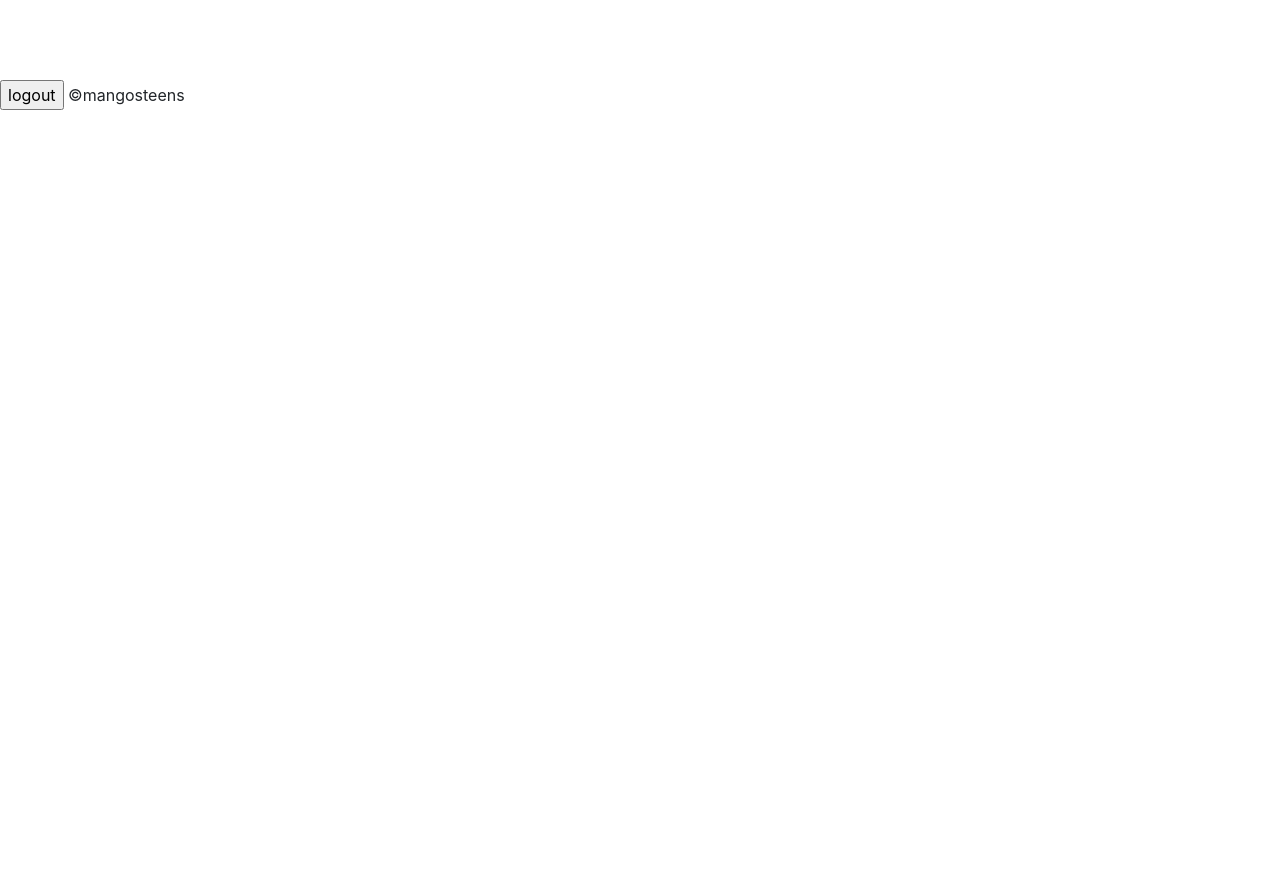
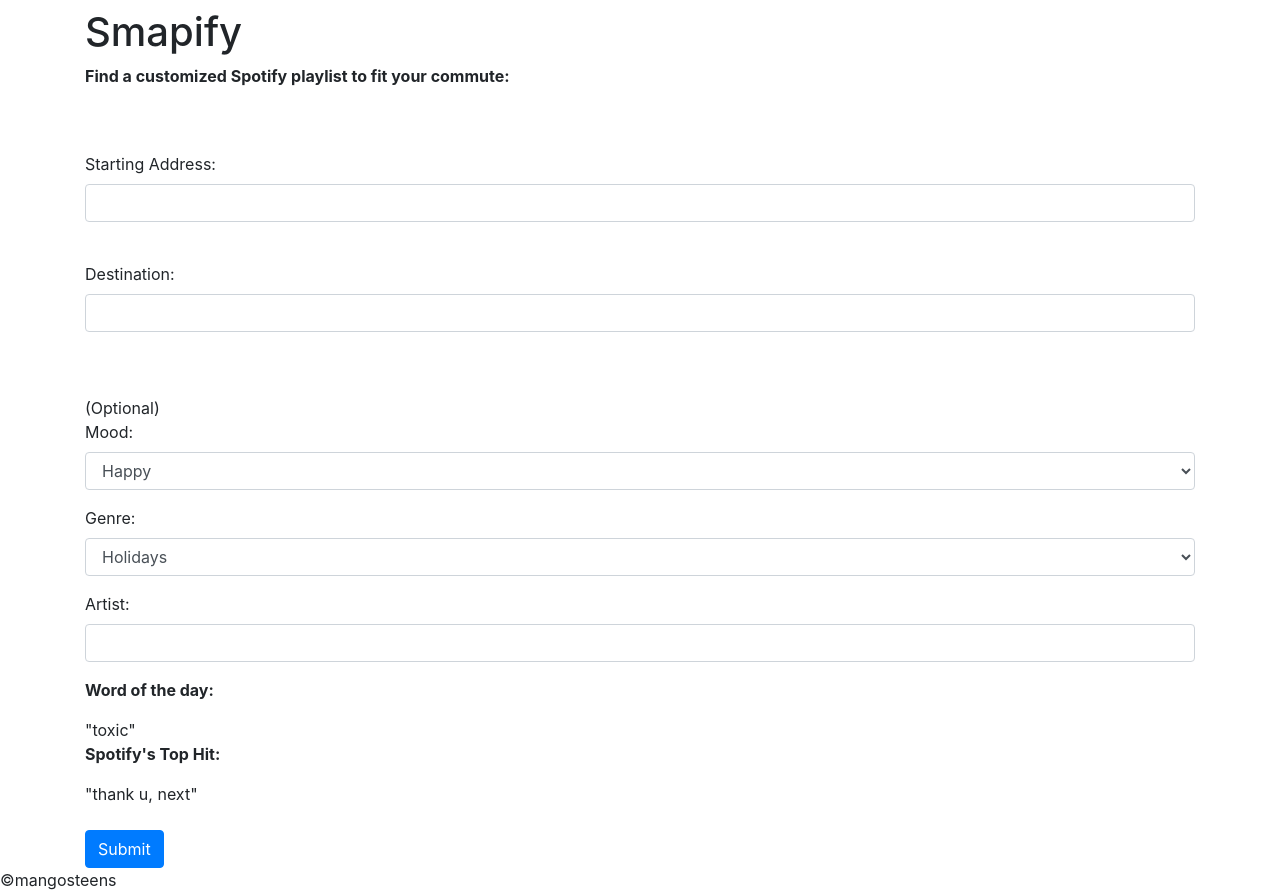
Before and after one commit to ccai1/mangosteens, a Flask app: page / in a window 1280 px wide. Before the commit the page is almost empty. Before the commit the page ends 110 px from the top, so only its background shows below. Run offline with Flask 2, Linux system fonts and the light colour scheme; a user stored in the database is signed in; some libraries are stand-ins or nearby versions.

Commit message:
updated templates

```diff
--- a/templates/welcome.html
+++ b/templates/welcome.html
@@ -1,5 +1,8 @@
 {% extends "base.html"%}
-{% block title%}<title>Welcome</title>{% endblock title%}
+{% block title %}
+<title>Welcome</title>
+{% endblock title %}
+
 {% set msgs = get_flashed_messages()%}
 {% for each in msgs %}
 <h1>{{each}}</h1>
@@ -7,7 +10,90 @@
 {% endfor %}
 
 {% block content %}
-{% block login %}
+<div class="container">
+  {%block head%}
+  <head><h1>Smapify</h1></head>
+  {%endblock head%}
+
+  <p class="font-weight-bold">Find a customized Spotify playlist to fit your commute:</p><br><br>
+
+  <form action="/customize.py">
+    <div class="form-group">
+      <label for="start">Starting Address:</label>
+      <input type="text" class="form-control" id="start">
+    </div>
+    <br>
+    <div class="form-group">
+      <label for="destination">Destination:</label>
+      <input type="text" class="form-control" id="destination">
+    </div>
+    <br><br>
+
+    (Optional)<br>
+    <div class="form-group">
+      <label for="mood">Mood:</label>
+      <select class="form-control" id="mood">
+	<option>Happy</option>
+	<option>Calm</option>
+	<option>Energetic</option>
+	<option>Depressing</option>
+      </select>
+    </div>
+
+    <div class="form-group">
+      <label for="genre">Genre:</label>
+      <select class="form-control" id="genre">
+	<option>Holidays</option>
+	<option>Pop</option>
+	<option>Country</option>
+	<option>Classical</option>
+	<option>Dance</option>
+      </select>
+    </div>
+
+    <div class="form-group">
+      <label for="artist">Artist:</label>
+      <input type="text" class="form-control" id="artist">
+    </div>
+
+    <p class="font-weight-bold">Word of the day:</p> "toxic"<br>
+    <p class="font-weight-bold">Spotify's Top Hit:</p> "thank u, next"<br><br>
+
+    <button type="submit" class="btn btn-primary">Submit</button>
+</html>
+<!--  <b>Mood:</b>
+      <select>
+	<option value="happy">Happy</option>
+	<option value="calm">Calm</option>
+	<option value="energetic">Energetic</option>
+	<option value="depressing">Depressing</option>
+      </select><br>
+
+      <b>Genre:</b>
+      <select>
+	<option value="holidays">Holidays</option>
+	<option value="pop">Pop</option>
+	<option value="country">Country</option>
+	<option value="classical">Classical</option>
+	<option value="dance">Dance</option>
+      </select><br>
+
+      <b>Artist:</b>
+      <input type="text" name="artist">
+      <br><br>
+
+      <b>Word of the day:</b> "toxic"<br>
+      <b>Spotify's Top Hit:</b> "thank u, next"<br><br>
+
+      <input type="submit" value="Submit"><br><br>
+</form>
+
+<b> Saved playlists? </b><br>
+<a href="/view_playlists">Click here to view them</a>
+
+{%block login%}
 <br><br><br><a href = '/logout'><input type = "button" value="logout"></input></a>
-{% endblock login %}
+{%endblock login%}
+-->
+</div>
 {% endblock %}
```
